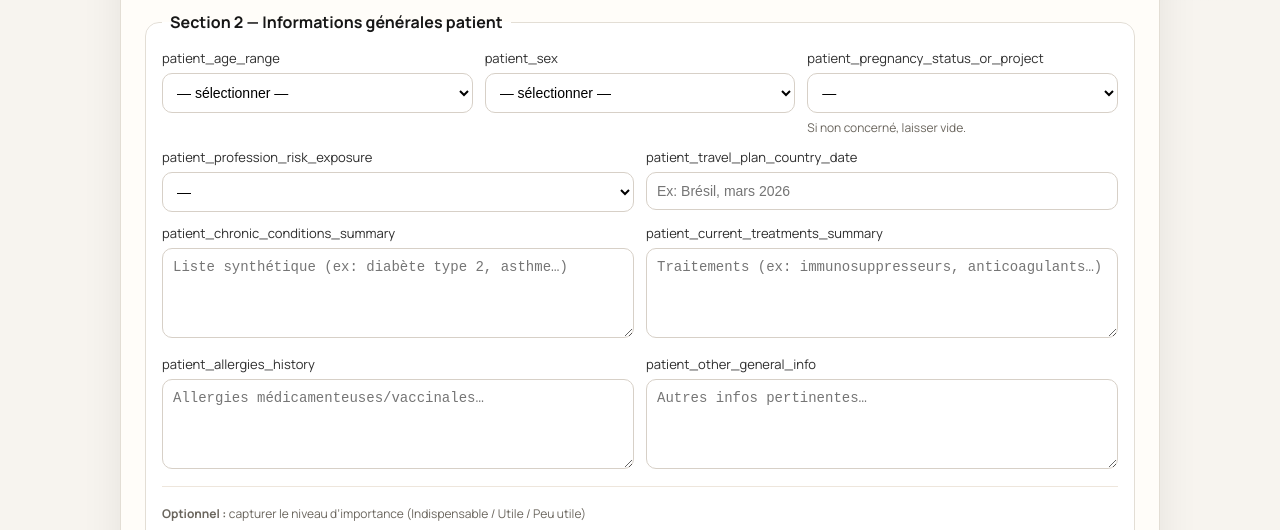
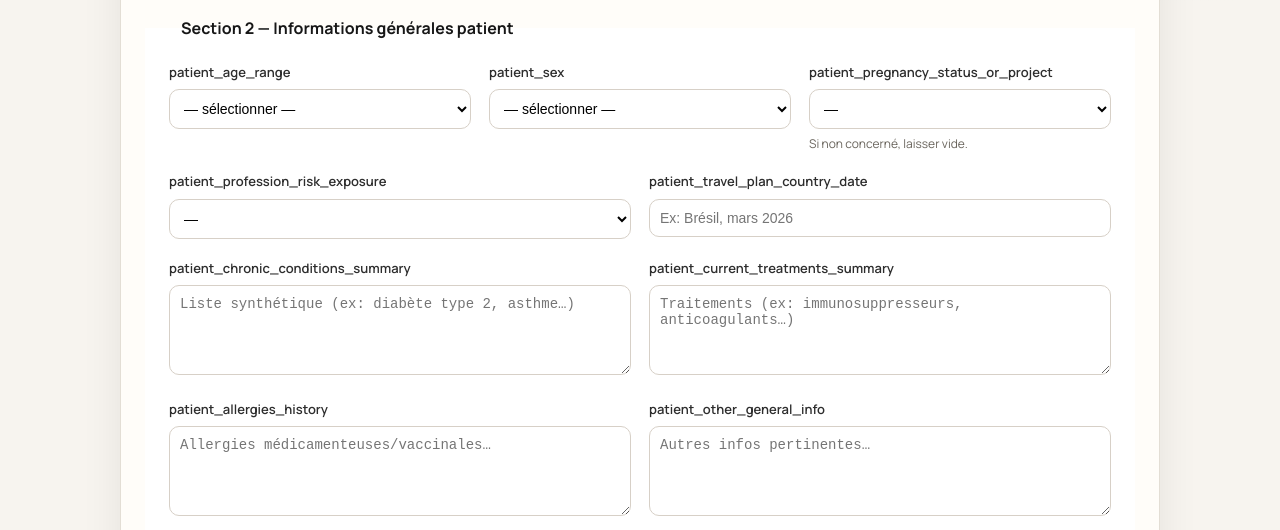
Before and after one commit to phil19928/vaccinact-netlify, a website: page public/index.html in a window 1280 px wide. Shown: the part 248-778 px from the top of the page. Drawn offline with Linux system fonts and the light colour scheme.

Commit message:
fix: Apply improved CSS spacing from diagnostic.html
- Fixed label overlap by increasing fieldset padding
- Added row-gap to grid
- Improved label line-height and min-height
- Better overall spacing

```diff
--- a/public/index.html
+++ b/public/index.html
@@ -59,13 +59,12 @@
     }
 
     fieldset {
-      border: 1px solid var(--border);
-      border-radius: 14px;
-      padding: 16px;
-      margin: 14px 0;
+      border: 1px solid var(--border-light);
+      border-radius: var(--radius-md);
+      padding: 24px;
+      margin: 20px 0;
       background: #fff;
-      box-shadow: 0 1px 0 rgba(12, 12, 12, 0.03);
-      animation: rise 500ms ease both;
+      box-shadow: var(--shadow-sm);
     }
 
     fieldset:nth-of-type(2) {
@@ -77,14 +76,17 @@
     }
 
     legend {
-      padding: 0 8px;
+      padding: 0 12px;
       font-weight: 700;
+      font-size: 16px;
+      color: var(--ink);
     }
 
     .grid {
       display: grid;
       grid-template-columns: repeat(12, 1fr);
-      gap: 12px;
+      gap: 18px;
+      row-gap: 20px;
     }
 
     .col-12 {
@@ -106,8 +108,11 @@
     label {
       display: block;
       font-size: 13px;
+      font-weight: 600;
       color: #2d2d2d;
-      margin: 0 0 6px;
+      margin: 0 0 8px;
+      line-height: 1.4;
+      min-height: 18px;
     }
 
     input[type="text"],
@@ -240,8 +245,11 @@
       }
 
       .grid {
-        grid-template-columns: 1fr;
-      }
+      display: grid;
+      grid-template-columns: repeat(12, 1fr);
+      gap: 18px;
+      row-gap: 20px;
+    }
 
       .col-12,
       .col-6,
```
